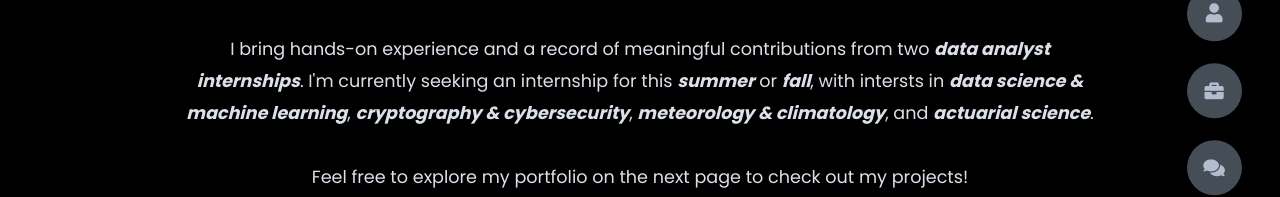
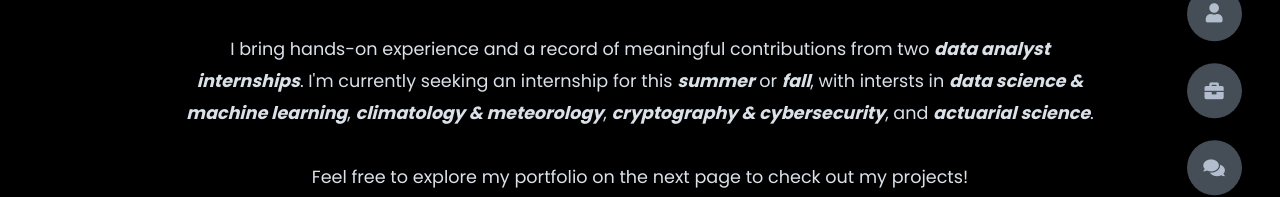
Before and after one commit to joycify/joycify.github.io, a website built with Vite: page index.html in a window 1280 px wide. Both pictures are taken after a click on the element 879 px from the left and 584 px from the top of the page. Shown: the part 348-545 px from the top of the page. Built offline with nearby package versions, Linux system fonts and the light colour scheme.

Commit message:
put climatology first

```diff
--- a/index.html
+++ b/index.html
@@ -52,7 +52,7 @@
                     <p>
                        <span class="firstcharacter">I</span>
                        ’m going into my third year at <i><b>Dalhousie University</b></i>, majoring in <i><b>Mathematics (Applied Math Concentration)</b></i> with a minor in <i><b>Computer Science</b></i>. <br> <br>
-                       I bring hands-on experience and a record of meaningful contributions from two <i><b>data analyst internships</b></i>. I'm currently seeking an internship for this <i><b>summer</b></i> or <i><b>fall</b></i>, with intersts in <i><b>data science & machine learning</b></i>, <i><b>cryptography & cybersecurity</b></i>, <i><b>meteorology & climatology</b></i>, and <i><b>actuarial science</b></i>. <br> <br>
+                       I bring hands-on experience and a record of meaningful contributions from two <i><b>data analyst internships</b></i>. I'm currently seeking an internship for this <i><b>summer</b></i> or <i><b>fall</b></i>, with intersts in <i><b>data science & machine learning</b></i>, <i><b>climatology & meteorology</b></i>, <i><b>cryptography & cybersecurity</b></i>, and <i><b>actuarial science</b></i>. <br> <br>
                        Feel free to explore my portfolio on the next page to check out my projects!
                     </p>
                 </div>
```
